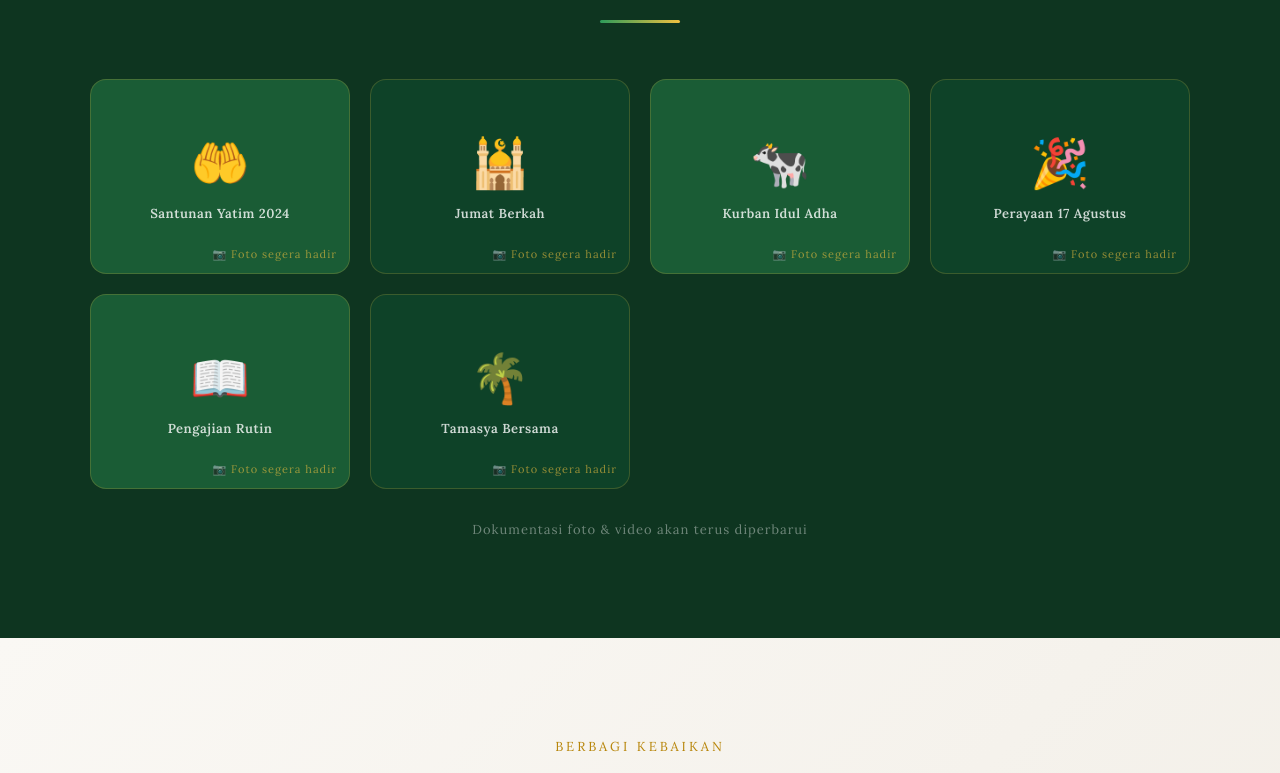
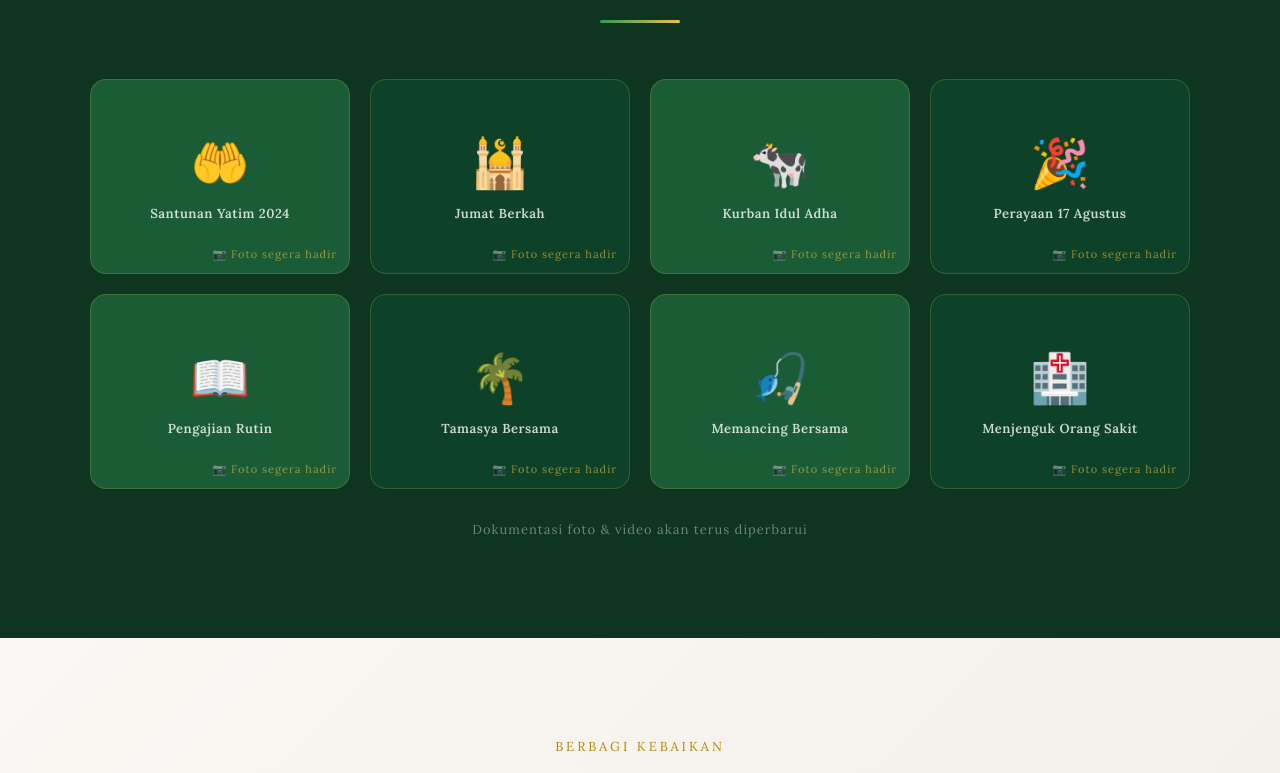
Before and after one commit to meranhijrahbersatula-cloud/mhb-website, a React (Vite) app: page / in a window 1280 px wide. Shown: the part 2962-3735 px from the top of the page. Built offline with nearby package versions, Linux system fonts and the light colour scheme.

Commit message:
Update gallery to match community activities

```diff
--- a/src/App.jsx
+++ b/src/App.jsx
@@ -355,6 +355,8 @@ export default function App() {
               { label: "Perayaan 17 Agustus", icon: "🎉", bg: "#0e4228" },
               { label: "Pengajian Rutin", icon: "📖", bg: "#1a5c35" },
               { label: "Tamasya Bersama", icon: "🌴", bg: "#0e4228" },
+              { label: "Memancing Bersama", icon: "🎣", bg: "#1a5c35" },
+              { label: "Menjenguk Orang Sakit", icon: "🏥", bg: "#0e4228" },
             ].map((g, i) => (
               <FadeIn key={g.label} delay={i * 0.07}>
                 <div style={{
```
